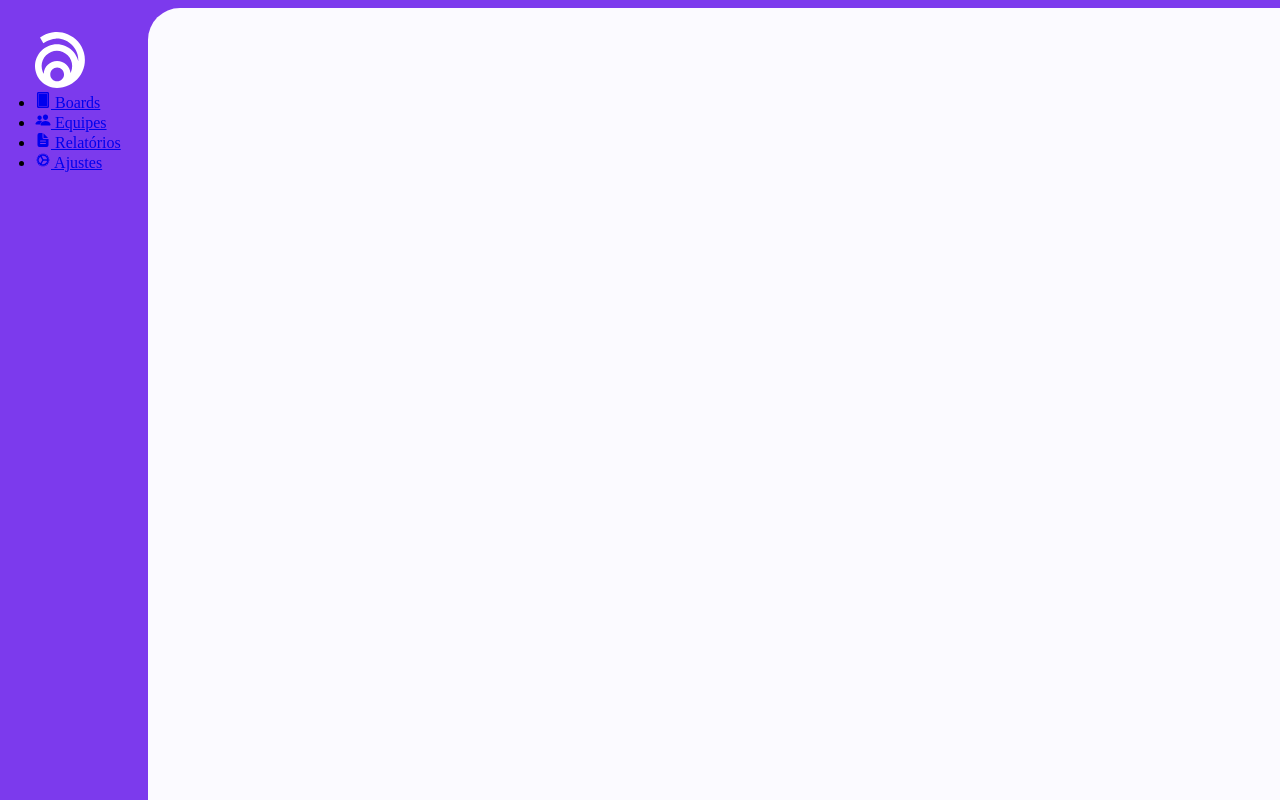
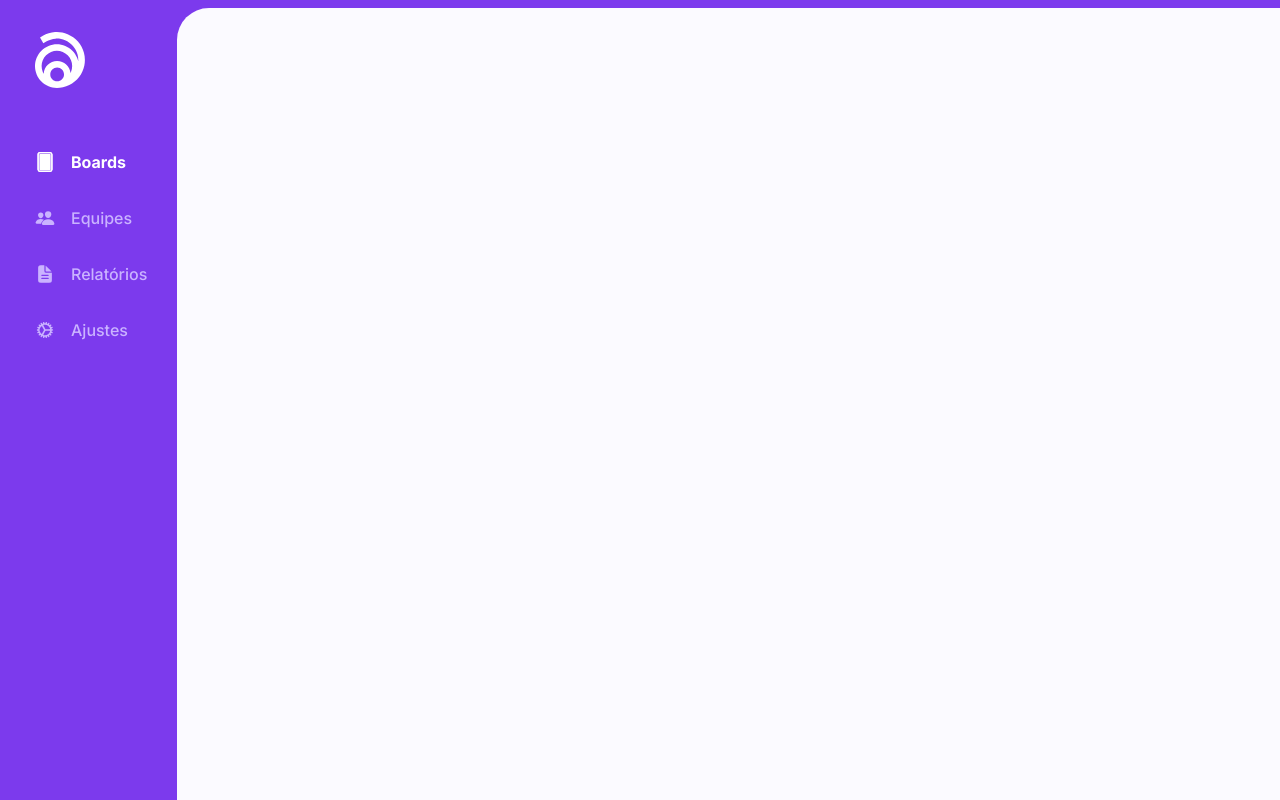
Before and after one commit to pefecomemo/kanban, a plain HTML site: page index.html in a window 1280 px wide. Drawn offline with nearby package versions, Linux system fonts and the light colour scheme.

Commit message:
estilos da navegacao

```diff
--- a/index.html
+++ b/index.html
@@ -2,6 +2,9 @@
 <html lang="en">
 
 <head>
+    <link rel="preconnect" href="https://fonts.googleapis.com">
+    <link rel="preconnect" href="https://fonts.gstatic.com" crossorigin>
+    <link href="https://fonts.googleapis.com/css2?family=Inter:slnt,wght@-10..0,100..900&display=swap" rel="stylesheet">
     <meta charset="UTF-8">
     <meta name="viewport" content="width=device-width, initial-scale=1.0">
     <title>Kanban</title>
--- a/style.css
+++ b/style.css
@@ -8,11 +8,16 @@
 
 :root {
     font-size: 62.5%;
+    font-family: "Inter", sans-serif;
 }
 
 body {
     font-size: 1.6rem;
     background-color: #7c3aed;
+}
+
+a {
+    text-decoration: none;
 }
 
 #app {
@@ -33,5 +38,30 @@ main {
 
 nav {
     padding: 3.2rem 2.7rem 0 3.5rem;
+}
+
+ul {
+    margin-top: 6rem;
+    list-style: none;
+    display: grid;
+    gap: 3.6rem;
     min-width: 11.5rem;
 }
+
+li a {
+    color: #cab3ff;
+    display: flex;
+    align-items: center;
+    gap: 1.6rem;
+    font-weight: 500;
+}
+
+a.active,
+a:hover {
+    color: white;
+    font-weight: 700;
+}
+
+a ion-icon {
+    font-size: 2rem;
+}
```
